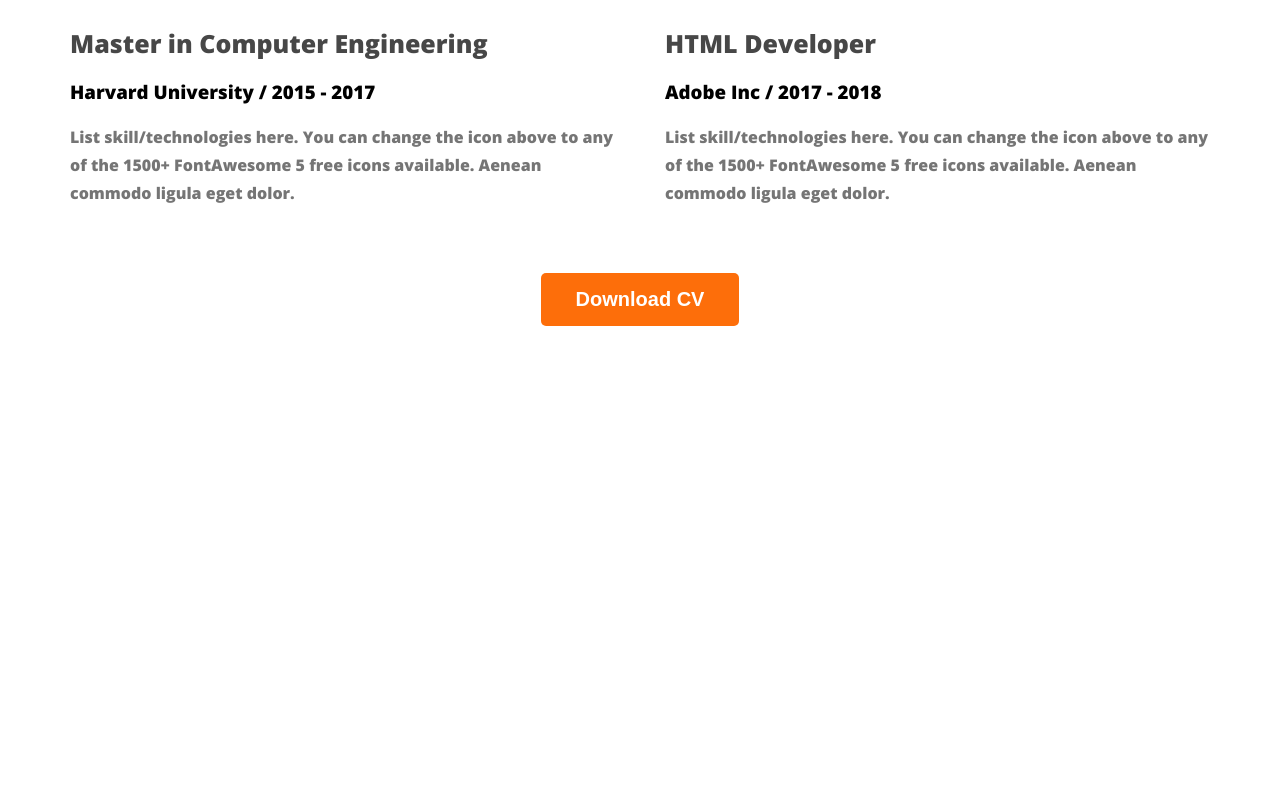
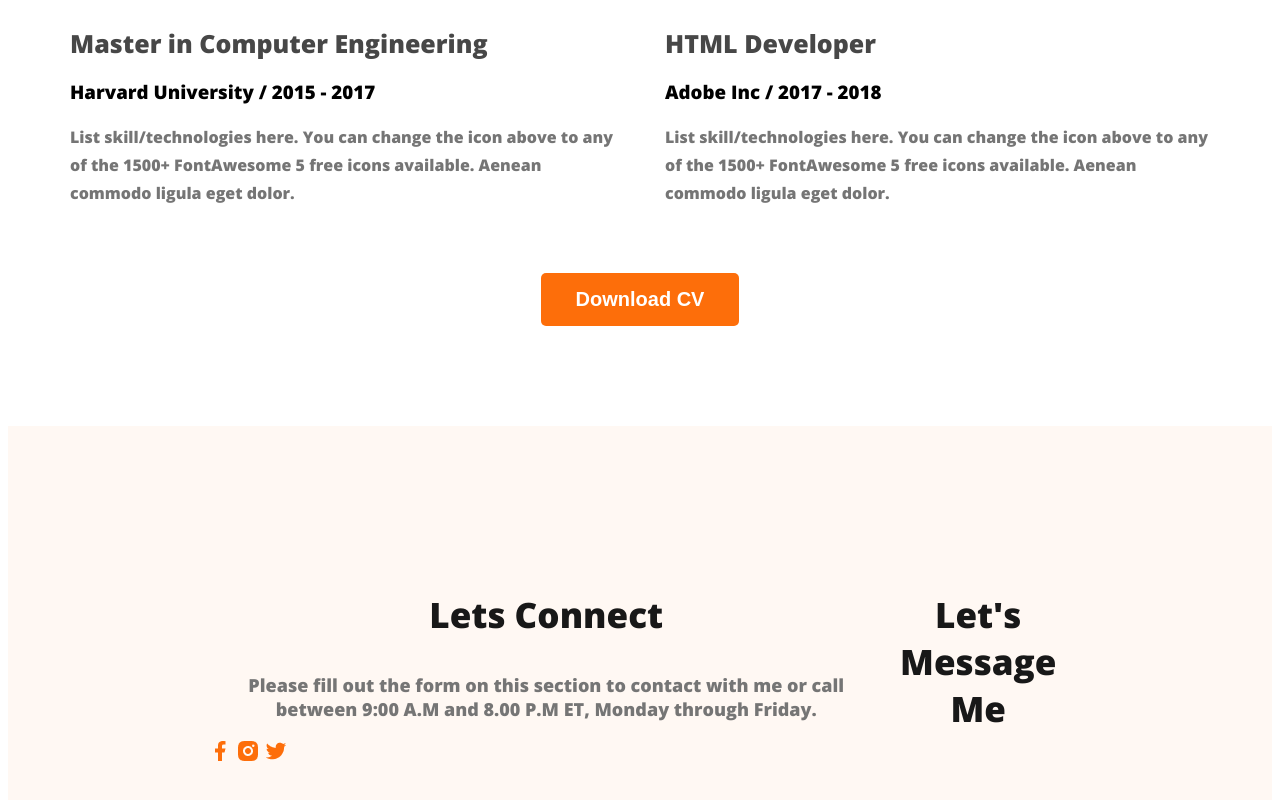
Before and after one commit to Mahadi176/web-developer-portfolio, a plain HTML site: page index.html in a window 1280 px wide. Shown: the part 2930-3730 px from the top of the page. Before the commit the page ends 3264 px from the top, so only its background shows below. Drawn offline with nearby package versions, Linux system fonts and the light colour scheme.

Commit message:
Basic footer

```diff
--- a/index.html
+++ b/index.html
@@ -162,7 +162,19 @@
     </main>
 
     <footer>
+        <div class="footer-column">
+            <h3 class="section-title">Lets Connect</h3>
+            <p class="section-description">Please fill out the form on this section to contact with me or call between 9:00 A.M and 8.00 P.M ET, Monday through Friday.</p>
+            <div class="social-links">
+                <a href=""><img src="images/icons/facebook.png" alt=""></a>
+                <a href=""><img src="images/icons/insta.png" alt=""></a>
+                <a href=""><img src="images/icons/twitter.png" alt=""></a>
+            </div>
+        </div>
 
+        <div class="footer-column">
+            <h3 class="section-title">Let's Message Me</h3>
+        </div>
     </footer>
 
 </body>
--- a/styles/portfolio.css
+++ b/styles/portfolio.css
@@ -175,3 +175,11 @@ font-weight: 400;
     margin-top: 50px;
 
 }
+/* footer style  */
+footer{
+    display: flex;
+    background: #FFF8F3;
+    padding: 130px 200px;
+    margin-top: 100px;
+
+}
```
